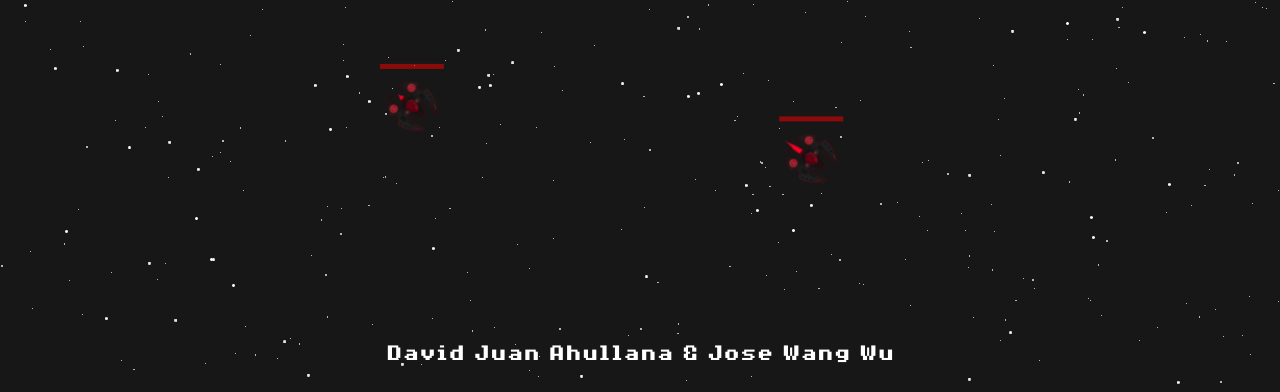
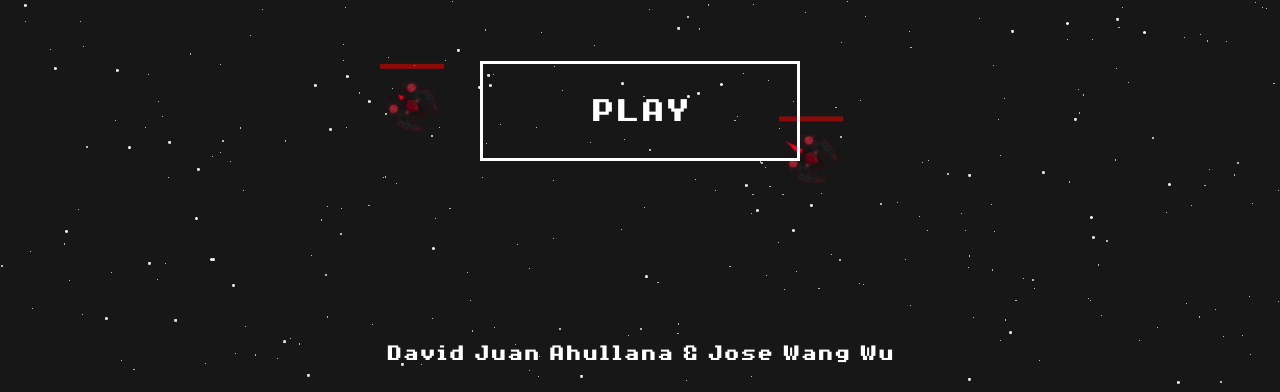
Before and after one commit to gdevdeiv/SpaceOdyssey, a website: page index.html in a window 1280 px wide. Shown: the part 408-800 px from the top of the page. Drawn offline with Linux system fonts and the light colour scheme.

Commit message:
Fix: Use flexbox.

```diff
--- a/css/game.css
+++ b/css/game.css
@@ -2,12 +2,13 @@
     font-family: '8bitOperatorRegular';
     src: url('../fonts/8bitOperatorPlus8-Regular.ttf');
 }
+
 @font-face {
     font-family: '8bitOperatorBold';
     src: url('../fonts/8bitOperatorPlus8-Bold.ttf');
 }
 
-body, html {
+html, body {
     margin: 0;
     padding: 0;
     overflow: hidden;
@@ -15,9 +16,7 @@ body, html {
     height: 100%;
 }
 
-audio {
-    display: none;
-}
+audio { display: none; }
 
 canvas, #menu, #gameover, #round {
     position: absolute;
@@ -28,9 +27,13 @@ canvas, #menu, #gameover, #round {
     text-align: center;
 }
 
-#bgCanvas {
-    background: #171717;
+#menu, #gameover {
+    display: flex;
+    flex-direction: column;
+    justify-content: center;
 }
+
+#bgCanvas { background: #171717; }
 
 #round {
     display: none;
@@ -59,6 +62,7 @@ canvas, #menu, #gameover, #round {
 }
 
 #menu > button, #gameover > button {
+    margin: 0 auto;
     width: 320px;
     height: 100px;
     background: transparent;
```
